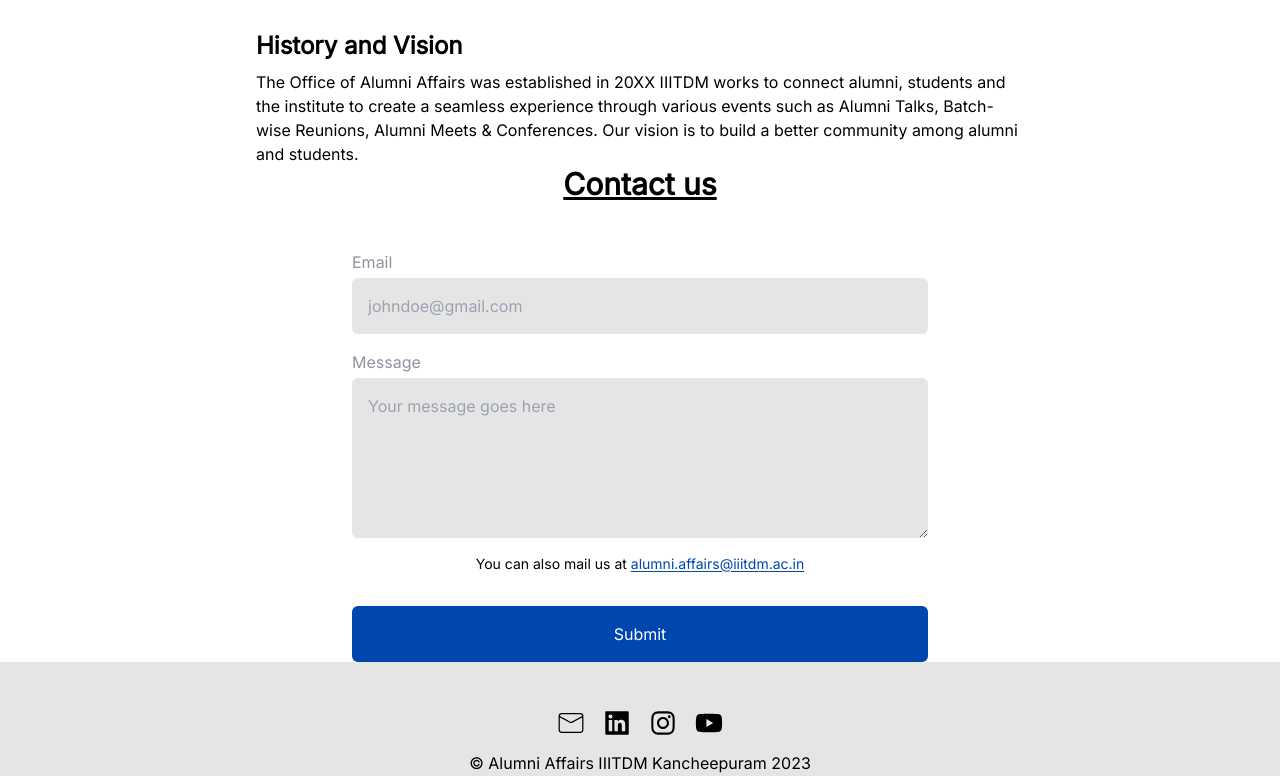
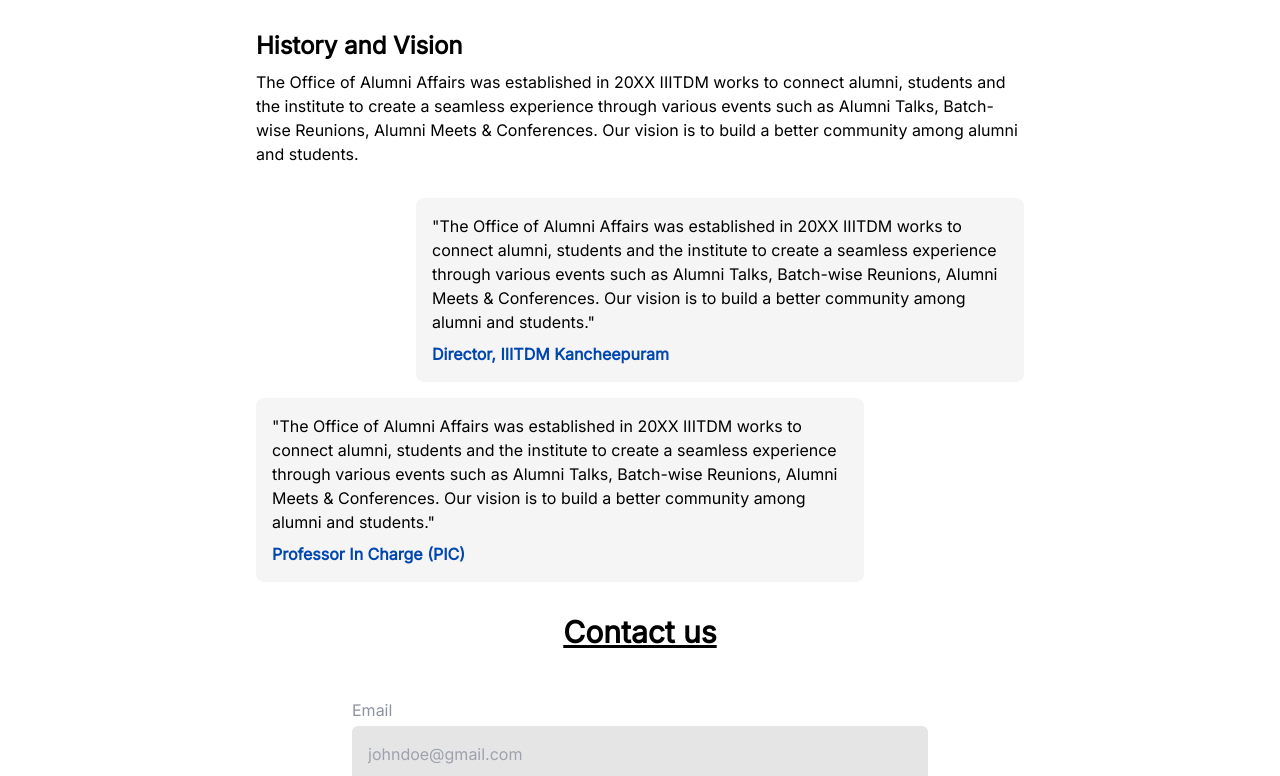
Before and after one commit to bhendi-boi/AlumniPortal, a Next.js app: page /about in a window 1280 px wide. Shown: the part 574-1350 px from the top of the page. Built offline with nearby package versions, Linux system fonts and the light colour scheme.

Commit message:
Message section in about route complete

```diff
--- /dev/null
+++ b/app/about/Message.tsx
@@ -0,0 +1,46 @@
+import React from 'react';
+
+const Message = () => {
+  return (
+    <div className="mx-auto my-8 max-w-3xl p-5 md:p-0">
+      <section
+        aria-labelledby="message-from-director"
+        className="mb-4 rounded-lg bg-secondary-background p-4 md:ml-40"
+      >
+        <p className={`before:content-['"'] after:content-['"']`}>
+          The Office of Alumni Affairs was established in 20XX IIITDM works to
+          connect alumni, students and the institute to create a seamless
+          experience through various events such as Alumni Talks, Batch-wise
+          Reunions, Alumni Meets & Conferences. Our vision is to build a better
+          community among alumni and students.
+        </p>
+        <p className="mt-2 font-bold text-contact-blue">
+          Director, IIITDM Kancheepuram
+        </p>
+        <h2 id="message-from-director" className="sr-only">
+          Message from Director, IIITDM Kancheepuram
+        </h2>
+      </section>
+      <section
+        aria-labelledby="message-from-pic"
+        className="rounded-lg bg-secondary-background p-4 md:mr-40"
+      >
+        <p className={`before:content-['"'] after:content-['"']`}>
+          The Office of Alumni Affairs was established in 20XX IIITDM works to
+          connect alumni, students and the institute to create a seamless
+          experience through various events such as Alumni Talks, Batch-wise
+          Reunions, Alumni Meets & Conferences. Our vision is to build a better
+          community among alumni and students.
+        </p>
+        <p className="mt-2 font-bold text-contact-blue">
+          Professor In Charge (PIC)
+        </p>
+        <h2 id="message-from-pic" className="sr-only">
+          Message from Director, IIITDM Kancheepuram
+        </h2>
+      </section>
+    </div>
+  );
+};
+
+export default Message;
--- a/app/about/page.tsx
+++ b/app/about/page.tsx
@@ -1,6 +1,7 @@
 import React from 'react';
 import Contact from './Contact';
 import HistoryAndVision from './HistoryAndVision';
+import Message from './Message';
 
 const page = () => {
   return (
@@ -9,6 +10,7 @@
         <h1 className="text-center text-4xl">About us</h1>
       </header>
       <HistoryAndVision />
+      <Message />
       <Contact />
     </main>
   );
```
